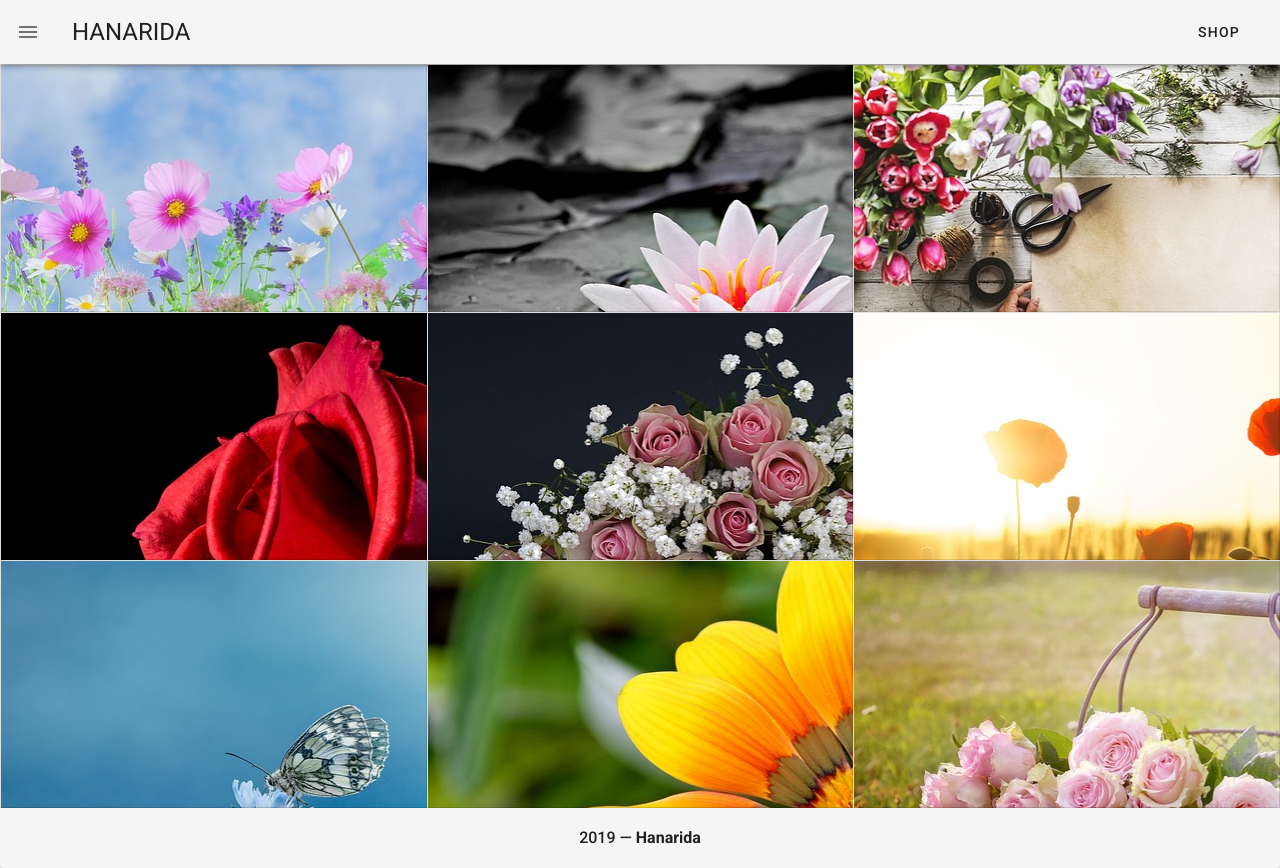
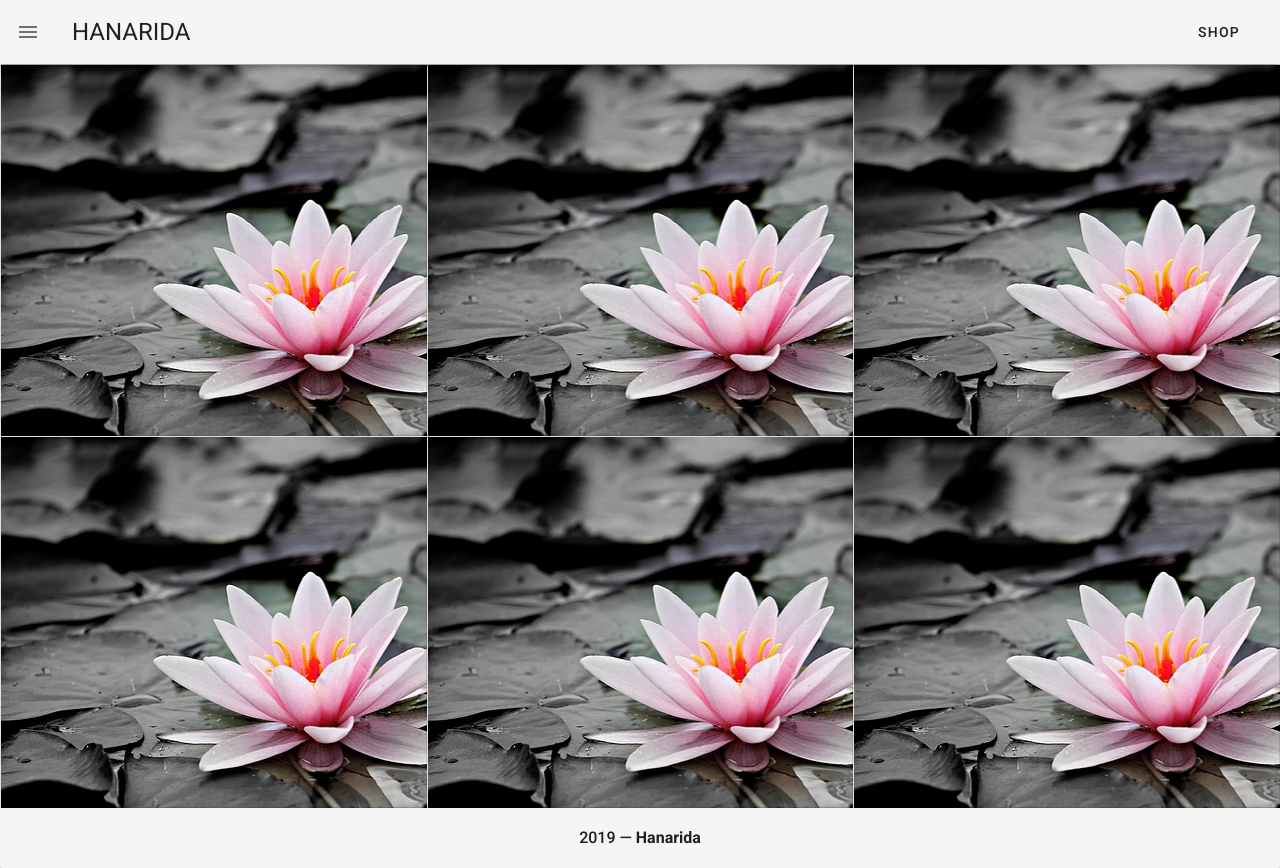
Before and after one commit to kiri9120/hanarida2, a Vue app: page / in a window 1280 px wide. Built offline with nearby package versions, Linux system fonts and the light colour scheme.

Commit message:
Update Home.vue

```diff
--- a/src/views/Home.vue
+++ b/src/views/Home.vue
@@ -1,11 +1,22 @@
 <template>
-    <v-row no-gutters>
-      <v-col v-for="(item, index) in topItems" :key="index" cols="4" style="height: calc(calc(100vh - 56px) / 3)">
+    <v-row no-gutters v-if="$vuetify.breakpoint.xsOnly">
+      <v-col v-for="(item, index) in topItems" :key="`first-${index}`" cols="6" style="height: calc(calc(100vh - 56px) / 3)">
+        <v-hover v-slot:default="{ hover }">
+          <v-card outlined tile :style='{ backgroundImage: `url(${item.image})` }' :to="item.link" style="height: 100%; position: relative">
+            <p class="top-text">
+              {{item.name}}
+            </p>
+          </v-card>
+        </v-hover>
+      </v-col>
+    </v-row>
+    <v-row no-gutters v-else>
+      <v-col v-for="(item, index) in topItems" :key="`second-${index}`" cols="4" style="height: calc(calc(100vh - 56px) / 2)">
         <v-hover v-slot:default="{ hover }">
           <v-card outlined tile :style='{ backgroundImage: `url(${item.image})` }' :to="item.link" style="height: 100%;">
             <v-expand-transition>
               <div v-if="hover" class="d-flex transition-fast-in-fast-out brown darken-2 v-card--reveal display-2 white--text">
-              {{item.name}}
+                {{item.name}}
               </div>
             </v-expand-transition>
           </v-card>
@@ -15,19 +26,13 @@
 </template>
 
 <script>
-import HelloWorld from '../components/HelloWorld';
-
 export default {
-  components: {
-    HelloWorld,
-  },
-  name: 'App',
   data () {
     return {
       topItems: [
         {
           name: 'TOP',
-          image: require('../assets/flower01.jpg'),
+          image: require('../assets/flower02.jpg'),
           link: '/'
         },
         {
@@ -37,38 +42,23 @@ export default {
         },
         {
           name: 'MEMBER',
-          image: require('../assets/flower03.jpg'),
+          image: require('../assets/flower02.jpg'),
           link: '/member'
         },
         {
           name: 'CONTACT',
-          image: require('../assets/flower04.jpg'),
+          image: require('../assets/flower02.jpg'),
           link: '/contact'
         },
         {
           name: 'NEWS',
-          image: require('../assets/flower05.jpg'),
+          image: require('../assets/flower02.jpg'),
           link: '/news'
         },
         {
           name: 'GALLERY',
-          image: require('../assets/flower06.jpg'),
+          image: require('../assets/flower02.jpg'),
           link: '/gallery'
-        },
-        {
-          name: 'ページ7',
-          image: require('../assets/flower07.jpg'),
-          link: '/'
-        },
-        {
-          name: 'ページ8',
-          image: require('../assets/flower08.jpg'),
-          link: '/'
-        },
-        {
-          name: 'ページ9',
-          image: require('../assets/flower09.jpg'),
-          link: '/'
         }
       ]
     }
@@ -85,4 +75,13 @@ export default {
     width: 100%;
     height: 100%;
   }
+
+  .top-text {
+    margin-bottom: 0;
+    color: white;
+    position: absolute;
+    bottom: 0;
+    left: 50%;
+    transform: translateX(-50%);
+  }
 </style>
```
